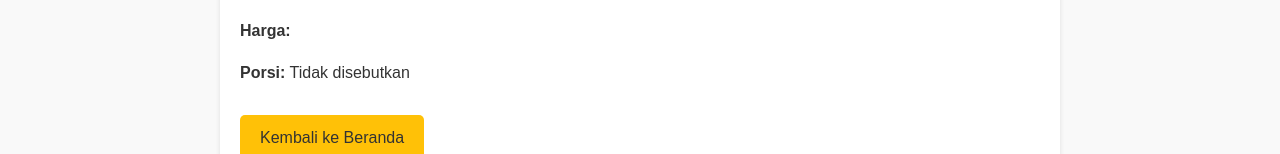
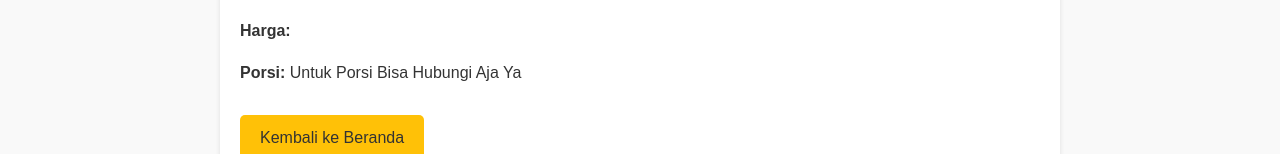
Before and after one commit to Ainun-Nadjib17/web-saya, a plain HTML site: page kerupukdetail.html in a window 1280 px wide. Shown: the part 195-349 px from the top of the page. Drawn offline with Linux system fonts and the light colour scheme.

Commit message:
Update kerupukdetail.html

```diff
--- a/kerupukdetail.html
+++ b/kerupukdetail.html
@@ -96,7 +96,7 @@
     document.getElementById('product-price').textContent = price;
     document.getElementById('product-description').textContent = description;
     document.getElementById('product-image').src = image;
-    document.getElementById('product-portion').textContent = portion || 'Tidak disebutkan';
+    document.getElementById('product-portion').textContent = portion || 'Untuk Porsi Bisa Hubungi Aja Ya';
   </script>
 </body>
 
```
